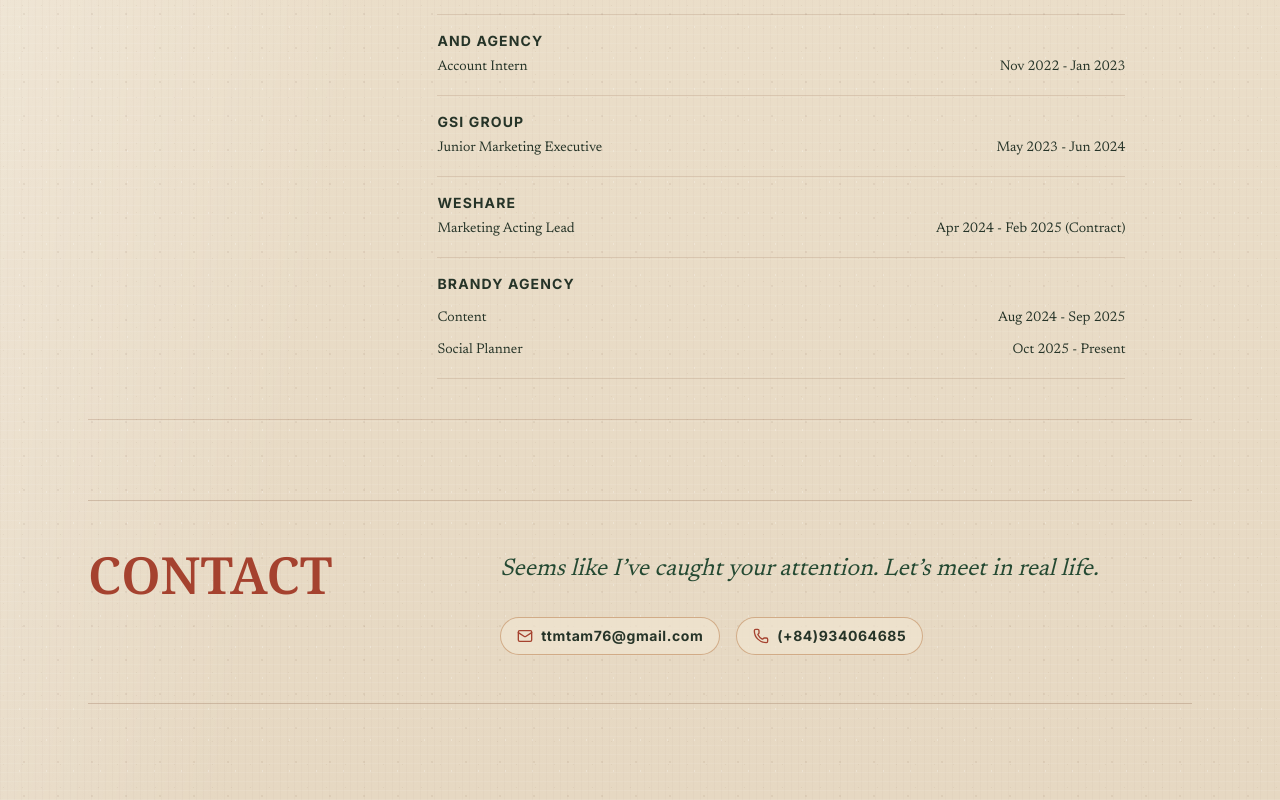
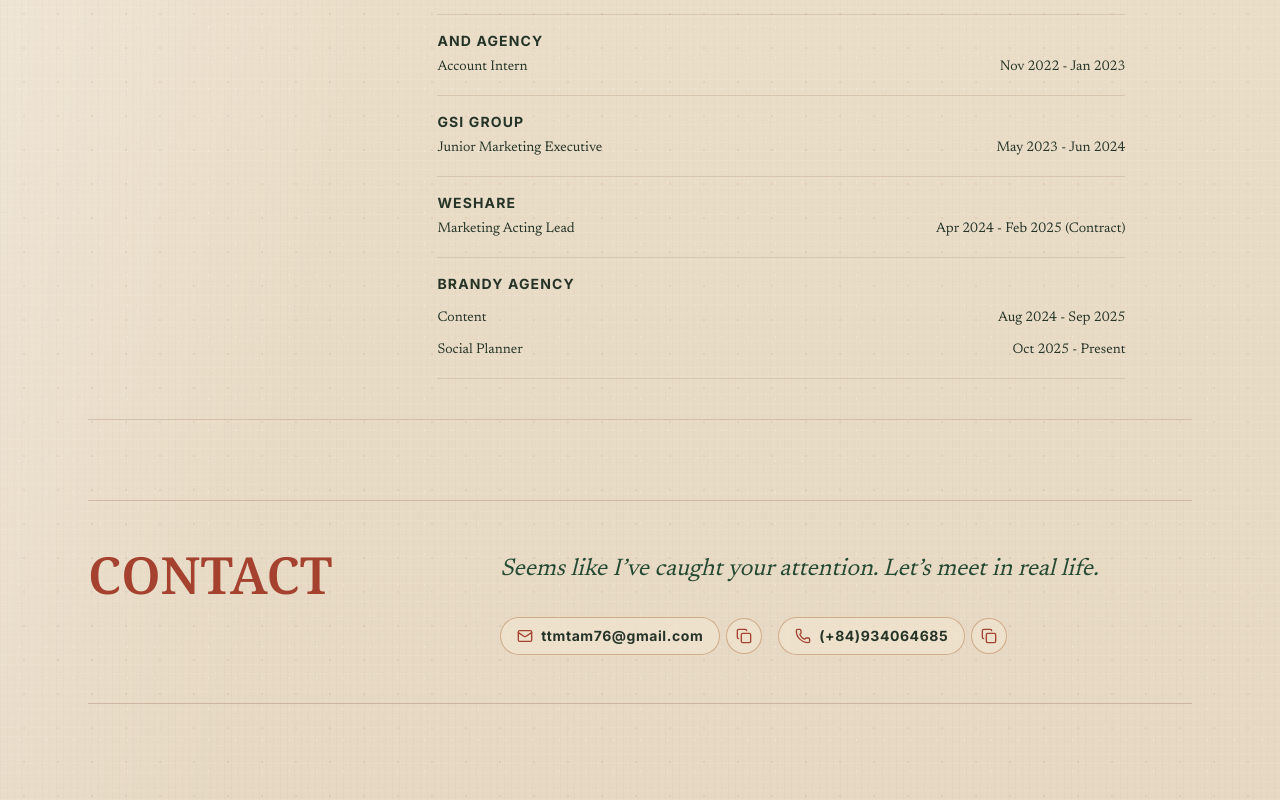
Before and after one commit to hungnq74/tam-portfolio, a Next.js app: page /myth in a window 1280 px wide. Shown: the part 2254-3054 px from the top of the page. Built offline with nearby package versions, Linux system fonts and the light colour scheme.

Commit message:
Add contact copy buttons

```diff
--- a/src/components/MythPage.tsx
+++ b/src/components/MythPage.tsx
@@ -1,19 +1,34 @@
 "use client"
 
 import Link from "next/link"
-import { ArrowLeft, ArrowRight, BookOpen, Feather, Mail, Phone, Sparkles } from "lucide-react"
+import { useState } from "react"
+import { ArrowLeft, ArrowRight, BookOpen, Check, Copy, Feather, Mail, Phone, Sparkles } from "lucide-react"
 import { LocaleToggle } from "@/components/LocaleToggle"
 import { getPortfolioContent, MYTH_CONTENT } from "@/data/portfolio"
 import { useLocale } from "@/hooks/useLocale"
 
 export function MythPage() {
   const { locale, setLocale } = useLocale()
+  const [copiedContact, setCopiedContact] = useState<"email" | "phone" | null>(null)
   const portfolio = getPortfolioContent(locale)
   const myth = MYTH_CONTENT[locale]
   const truth = myth.truth
 
+  async function copyContact(target: "email" | "phone", value: string) {
+    try {
+      await navigator.clipboard.writeText(value)
+      setCopiedContact(target)
+      window.setTimeout(() => {
+        setCopiedContact((current) => (current === target ? null : current))
+      }, 1400)
+    } catch {
+      setCopiedContact(null)
+    }
+  }
+
   if (truth) {
     const [beliefName, beliefRest] = truth.beliefPrefix.split(" - ")
+    const contact = truth.contact
 
     return (
       <main className="story-texture min-h-screen overflow-x-clip px-4 pb-24 pt-24 sm:px-6 lg:px-[5.5rem]">
@@ -183,31 +198,61 @@
             </div>
           </section>
 
-          {truth.contact ? (
+          {contact ? (
             <section className="mt-16 border-y border-[rgba(116,63,36,0.22)] py-10 sm:mt-20 sm:py-12">
               <div className="grid gap-7 lg:grid-cols-[0.68fr_1.32fr] lg:gap-14">
                 <h2 className="font-serif text-[clamp(2.2rem,4vw,4.1rem)] font-semibold leading-none text-clay">
-                  {truth.contact.title}
+                  {contact.title}
                 </h2>
                 <div className="max-w-[43rem]">
                   <p className="font-prose text-xl italic leading-9 text-moss sm:text-2xl sm:leading-10">
-                    {truth.contact.body}
+                    {contact.body}
                   </p>
                   <div className="mt-7 flex flex-col gap-3 sm:flex-row sm:flex-wrap sm:gap-4">
+                    <div className="inline-flex w-fit items-center gap-1.5">
                       <a
-                      href={`mailto:${truth.contact.email}`}
+                        href={`mailto:${contact.email}`}
                         className="inline-flex items-center gap-2 rounded-full border border-gold/45 bg-paper/70 px-4 py-2 text-sm font-bold tracking-[0.04em] text-ink transition hover:-translate-y-0.5 hover:bg-gold/16 hover:text-clay focus:outline-none focus:ring-2 focus:ring-clay focus:ring-offset-4 focus:ring-offset-paper"
                       >
                         <Mail className="h-4 w-4 text-clay" />
-                      {truth.contact.email}
+                        {contact.email}
                       </a>
+                      <button
+                        type="button"
+                        aria-label="Copy email address"
+                        title="Copy email address"
+                        onClick={() => void copyContact("email", contact.email)}
+                        className="inline-flex h-9 w-9 shrink-0 items-center justify-center rounded-full border border-gold/45 bg-paper/70 text-clay transition hover:-translate-y-0.5 hover:bg-gold/16 hover:text-moss focus:outline-none focus:ring-2 focus:ring-clay focus:ring-offset-4 focus:ring-offset-paper"
+                      >
+                        {copiedContact === "email" ? (
+                          <Check className="h-4 w-4" />
+                        ) : (
+                          <Copy className="h-4 w-4" />
+                        )}
+                      </button>
+                    </div>
+                    <div className="inline-flex w-fit items-center gap-1.5">
                       <a
-                      href={`tel:${truth.contact.phone.replace(/[^\d+]/g, "")}`}
+                        href={`tel:${contact.phone.replace(/[^\d+]/g, "")}`}
                         className="inline-flex items-center gap-2 rounded-full border border-gold/45 bg-paper/70 px-4 py-2 text-sm font-bold tracking-[0.04em] text-ink transition hover:-translate-y-0.5 hover:bg-gold/16 hover:text-clay focus:outline-none focus:ring-2 focus:ring-clay focus:ring-offset-4 focus:ring-offset-paper"
                       >
                         <Phone className="h-4 w-4 text-clay" />
-                      {truth.contact.phone}
+                        {contact.phone}
                       </a>
+                      <button
+                        type="button"
+                        aria-label="Copy phone number"
+                        title="Copy phone number"
+                        onClick={() => void copyContact("phone", contact.phone)}
+                        className="inline-flex h-9 w-9 shrink-0 items-center justify-center rounded-full border border-gold/45 bg-paper/70 text-clay transition hover:-translate-y-0.5 hover:bg-gold/16 hover:text-moss focus:outline-none focus:ring-2 focus:ring-clay focus:ring-offset-4 focus:ring-offset-paper"
+                      >
+                        {copiedContact === "phone" ? (
+                          <Check className="h-4 w-4" />
+                        ) : (
+                          <Copy className="h-4 w-4" />
+                        )}
+                      </button>
+                    </div>
                   </div>
                 </div>
               </div>
```
Lines whose indentation alone changed are shown as unchanged.
